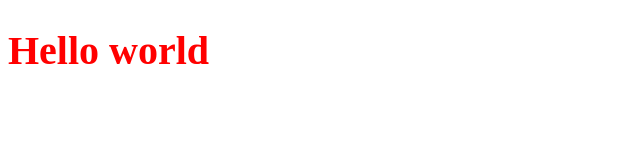
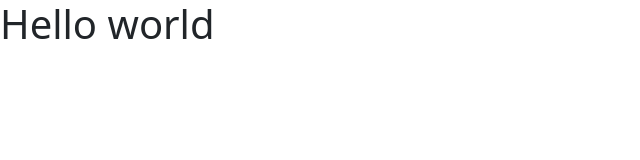
Before and after one commit to franciamam06/integrationWeb, a plain HTML site: page index.html in a window 1280 px wide. Shown: the whole page, without its empty margins (0-640 px from the left). Drawn offline with nearby package versions, Linux system fonts and the light colour scheme.

Commit message:
modification style.css

```diff
--- a/index.html
+++ b/index.html
@@ -5,8 +5,11 @@
     <meta name="viewport" content="width=device-width, initial-scale=1.0">
     <title>Document</title>
     <link rel="stylesheet" href="style.css">
+    <link href="https://cdn.jsdelivr.net/npm/bootstrap@5.3.3/dist/css/bootstrap.min.css" rel="stylesheet" integrity="sha384-QWTKZyjpPEjISv5WaRU9OFeRpok6YctnYmDr5pNlyT2bRjXh0JMhjY6hW+ALEwIH" crossorigin="anonymous">
 </head>
 <body>
     <h1>Hello world</h1>
+
+    <script src="https://cdn.jsdelivr.net/npm/bootstrap@5.3.3/dist/js/bootstrap.bundle.min.js" integrity="sha384-YvpcrYf0tY3lHB60NNkmXc5s9fDVZLESaAA55NDzOxhy9GkcIdslK1eN7N6jIeHz" crossorigin="anonymous"></script>
 </body>
 </html>
--- a/style.css
+++ b/style.css
@@ -1,3 +1,5 @@
+@import url("https://cdn.jsdelivr.net/npm/bootstrap-icons@1.11.3/font/bootstrap-icons.min.css");
+
 h1 {
     color: red;
     font-size: 40px;
```
